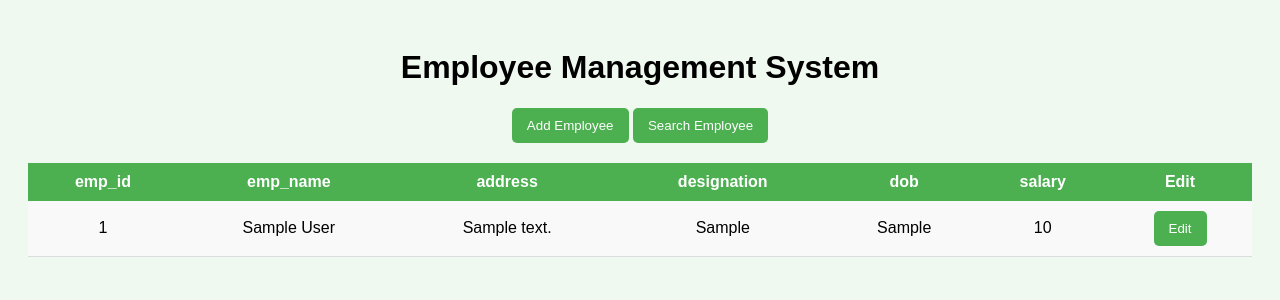
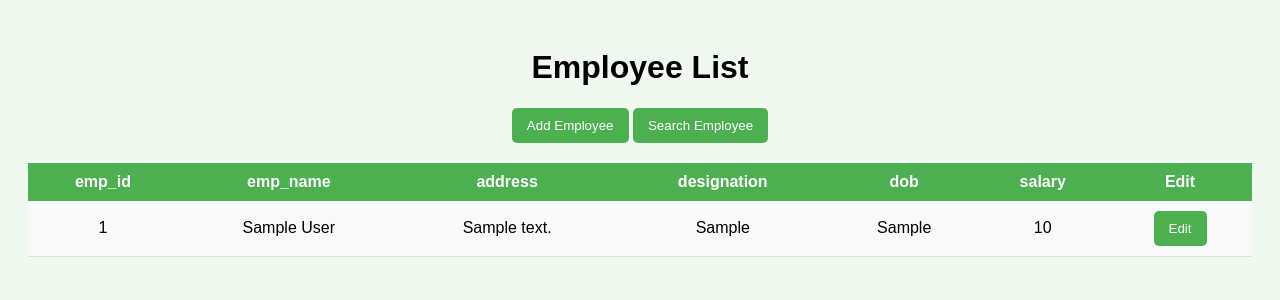
Before and after one commit to WaghmareKanchan/employee-list, a Flask app: page / in a window 1280 px wide. Shown: the top 300 px of the page. Run offline with Flask 3, Linux system fonts and the light colour scheme; tables that the repository leaves empty or names only in its code hold one stand-in row (values such as "Sample post").

Commit message:
change name

```diff
--- a/template/index.html
+++ b/template/index.html
@@ -1,7 +1,7 @@
 <!DOCTYPE html>
 <html>
 <head>
-    <title>Employee Management (All-in-One)</title>
+    <title>Employee Management</title>
 
     <style>
         body {
@@ -118,7 +118,7 @@
 
 <body>
 
-<h1>Employee Management System</h1>
+<h1>Employee List</h1>
 
 <!-- BUTTONS -->
 <div style="text-align:center; margin-bottom: 10px;">
```
